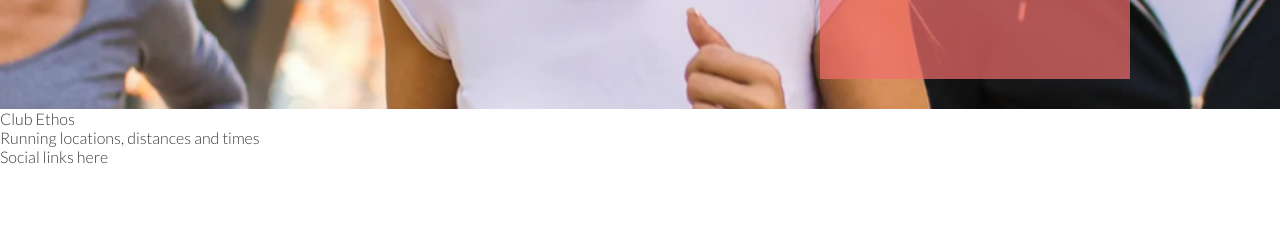
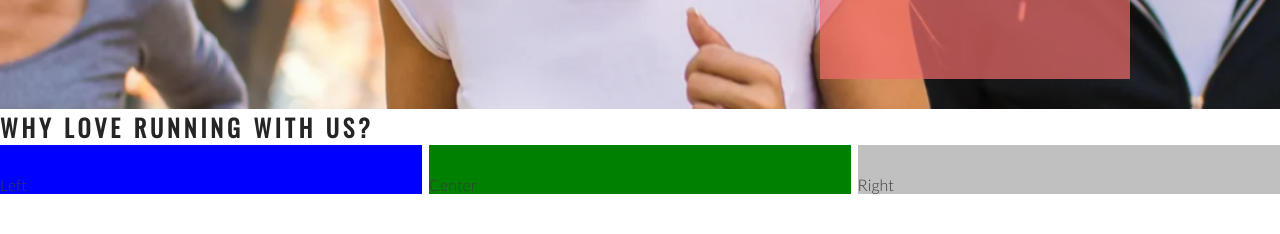
Before and after one commit to AMartins87/love-running, a plain HTML site: page index.html in a window 1280 px wide. Shown: the part 566-800 px from the top of the page. Drawn offline with nearby package versions, Linux system fonts and the light colour scheme.

Commit message:
Add club ethos main structure

```diff
--- a/assets/css/style.css
+++ b/assets/css/style.css
@@ -23,6 +23,7 @@ h1, h2 {
 #logo {
     float: left;
     font-size: 280%;
+    margin-left: 30px;
 }
 
 /* navigation links */
@@ -109,3 +110,30 @@ h1, h2 {
 
     position: absolute;
 }
+
+/* club ethos */
+
+#club-ethos {
+    height: 600px;
+}
+
+#left-about {
+    padding-top: 30px;
+    width: 33%;
+    float: left;
+    background-color: blue;
+}
+
+#right-about {
+    padding-top: 30px;
+    width: 33%;
+    float: right;
+    background-color: silver;
+}
+
+#center-about {
+    padding-top: 30px;
+    width: 33%;
+    margin: 0 auto;
+    background-color: green;
+}
--- a/index.html
+++ b/index.html
@@ -39,8 +39,11 @@
             <h3>Dublin Docklands & Phoenix Park</h3>
         </div>
     </section>
-    <section>
-        Club Ethos
+    <section id="club-ethos">
+        <h1>Why Love Running With Us?</h1>
+        <div id="left-about">Left</div>
+        <div id="right-about">Right</div>
+        <div id="center-about">Center</div>
     </section>
     <section>
         Running locations, distances and times
```
